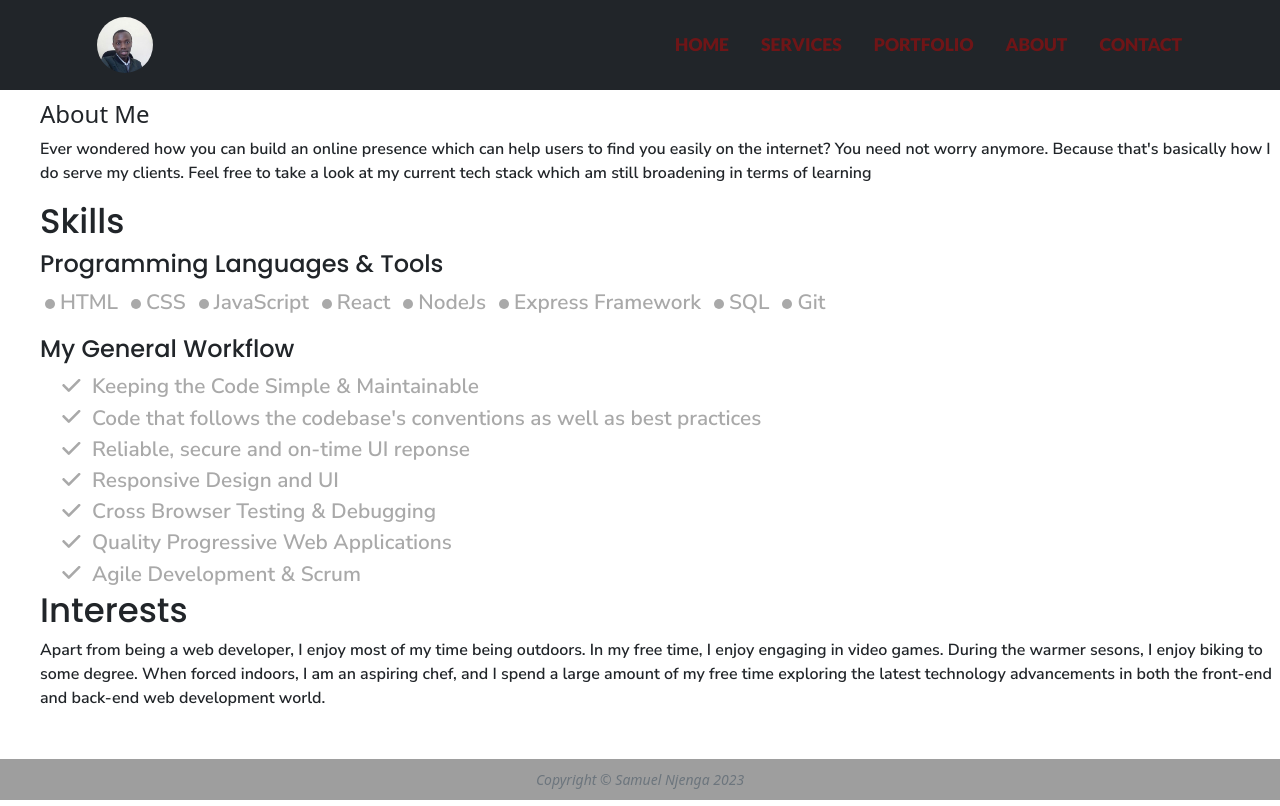
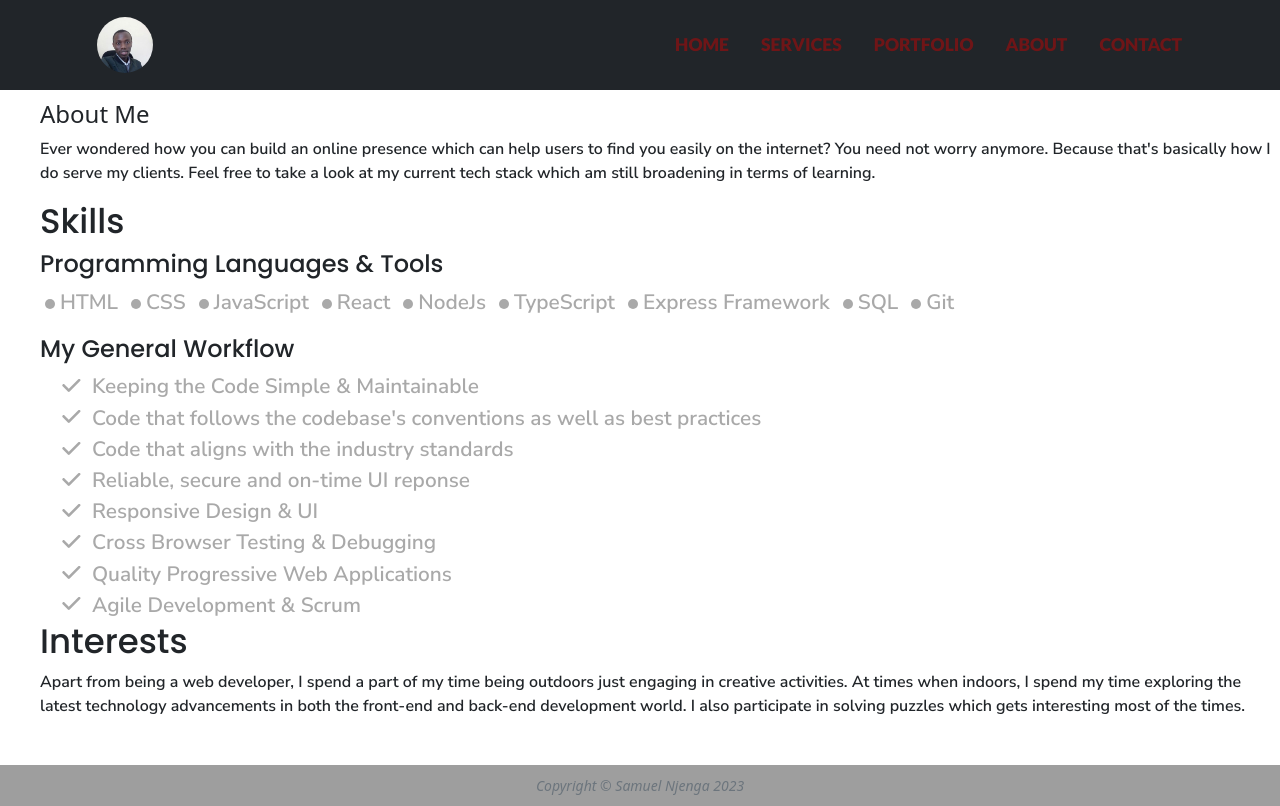
Before and after one commit to SamuelNjenga/the-wrapper, a React (Vite) app: page /about in a window 1280 px wide. Built offline with nearby package versions, Linux system fonts and the light colour scheme; a web font is replaced by a local one.

Commit message:
feat: modify the about ui component

```diff
--- a/src/features/about/About.jsx
+++ b/src/features/about/About.jsx
@@ -13,7 +13,7 @@ const About = () => {
         Ever wondered how you can build an online presence which can help users
         to find you easily on the internet? You need not worry anymore. Because
         that's basically how I do serve my clients. Feel free to take a look at
-        my current tech stack which am still broadening in terms of learning
+        my current tech stack which am still broadening in terms of learning.
       </p>
       <SkillsList />
       <InterestsList />
--- a/src/features/interests/InterestsList.jsx
+++ b/src/features/interests/InterestsList.jsx
@@ -6,12 +6,11 @@ const InterestsList = () => {
     <div>
       <h4 className="interests-header">Interests</h4>
       <p className="interests-text">
-        Apart from being a web developer, I enjoy most of my time being
-        outdoors. In my free time, I enjoy engaging in video games. During the
-        warmer sesons, I enjoy biking to some degree. When forced indoors, I am
-        an aspiring chef, and I spend a large amount of my free time exploring
-        the latest technology advancements in both the front-end and back-end
-        web development world.
+        Apart from being a web developer, I spend a part of my time being
+        outdoors just engaging in creative activities. At times when indoors, I
+        spend my time exploring the latest technology advancements in both the
+        front-end and back-end development world. I also participate in solving
+        puzzles which gets interesting most of the times.
       </p>
     </div>
   );
--- a/src/features/skills/SkillsList.jsx
+++ b/src/features/skills/SkillsList.jsx
@@ -52,6 +52,13 @@ const SkillsList = () => {
                 className="skills-icons"
                 fontSize="small"
               />
+              <span>TypeScript</span>
+            </li>
+            <li className="list-inline-item skill-text">
+              <FiberManualRecordIcon
+                className="skills-icons"
+                fontSize="small"
+              />
               <span>Express Framework</span>
             </li>
             <li className="list-inline-item skill-text">
@@ -88,13 +95,19 @@ const SkillsList = () => {
               <span className="fa-li">
                 <i className="fas fa-check"></i>
               </span>
+              Code that aligns with the industry standards
+            </li>
+            <li className="skill-text">
+              <span className="fa-li">
+                <i className="fas fa-check"></i>
+              </span>
               Reliable, secure and on-time UI reponse
             </li>
             <li className="skill-text">
               <span className="fa-li">
                 <i className="fas fa-check"></i>
               </span>
-              Responsive Design and UI
+              Responsive Design & UI
             </li>
             <li className="skill-text">
               <span className="fa-li">
```
